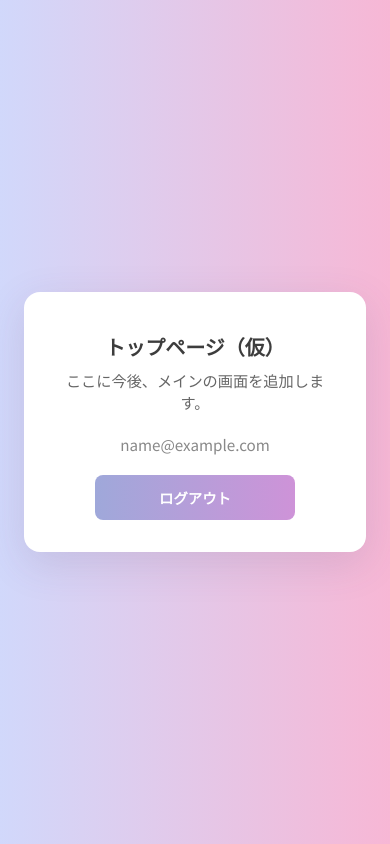
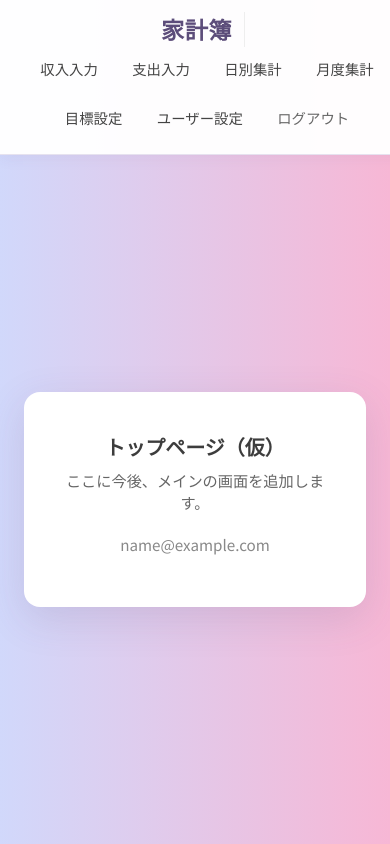
Before and after one commit to youhonami/house, a Django app: page / in a window 390 px wide. Run offline with Django 5.2, Linux system fonts and the light colour scheme; the visitor is signed in with stand-in values (Sample User, id 1).

Commit message:
トップページのサイドバーを作成

```diff
--- a/accounts/static/accounts/css/auth.css
+++ b/accounts/static/accounts/css/auth.css
@@ -174,3 +174,179 @@
   box-shadow: none;
   font-size: 0.9rem;
 }
+
+/* アプリシェル（サイドバー + メイン） */
+body.auth-page.auth-page--app-shell {
+  display: flex;
+  flex-direction: column;
+  align-items: stretch;
+  justify-content: flex-start;
+  padding: 0;
+  box-sizing: border-box;
+}
+
+.app-shell {
+  display: flex;
+  flex-direction: row;
+  flex: 1 0 auto;
+  align-self: stretch;
+  width: 100%;
+  max-width: 100%;
+  min-height: 100vh;
+  min-height: 100dvh;
+}
+
+.app-sidebar {
+  flex: 0 0 220px;
+  width: 220px;
+  display: flex;
+  flex-direction: column;
+  padding: 1.25rem 0;
+  background: rgba(255, 255, 255, 0.97);
+  border-right: 1px solid rgba(200, 190, 220, 0.45);
+  box-shadow: 4px 0 18px rgba(88, 74, 120, 0.06);
+}
+
+.app-sidebar__brand {
+  display: block;
+  margin: 0 1rem 1rem;
+  padding-bottom: 1rem;
+  text-align: center;
+  font-family: 'DM Serif Display', 'Shippori Mincho', 'Hiragino Mincho ProN',
+    serif;
+  font-size: 1.45rem;
+  font-weight: 400;
+  color: #a896d8;
+  text-decoration: none;
+  letter-spacing: 0.02em;
+  border-bottom: 1px solid #eee;
+}
+
+.app-sidebar__brand:hover {
+  color: #8a75c4;
+}
+
+.app-sidebar__brand.is-active {
+  font-weight: 600;
+  color: #5c4d7a;
+}
+
+.app-sidebar__nav {
+  display: flex;
+  flex-direction: column;
+  gap: 0.15rem;
+  padding: 0 0.5rem;
+}
+
+.app-sidebar__link {
+  display: block;
+  padding: 0.7rem 1rem;
+  font-size: 0.9rem;
+  font-weight: 500;
+  color: #444;
+  text-decoration: none;
+  border: none;
+  border-radius: 8px;
+  border-left: 3px solid transparent;
+  background: transparent;
+  font-family: inherit;
+  text-align: left;
+  width: 100%;
+  cursor: pointer;
+  box-sizing: border-box;
+  transition: background 0.15s, color 0.15s, border-color 0.15s;
+}
+
+.app-sidebar__link:hover {
+  background: rgba(168, 150, 216, 0.12);
+  color: #5c4d7a;
+}
+
+.app-sidebar__link.is-active {
+  background: rgba(168, 150, 216, 0.2);
+  border-left-color: #a896d8;
+  color: #5c4d7a;
+  font-weight: 600;
+}
+
+.app-sidebar__form {
+  margin: 0;
+  padding: 0;
+}
+
+.app-sidebar__link--logout {
+  margin-top: 0.35rem;
+  color: #666;
+}
+
+.app-sidebar__link--logout:hover {
+  background: rgba(232, 160, 200, 0.15);
+  color: #8b4a62;
+}
+
+.app-shell__body {
+  flex: 1;
+  display: flex;
+  flex-direction: column;
+  min-width: 0;
+  padding: 1.5rem;
+  box-sizing: border-box;
+}
+
+.app-shell__body--center {
+  align-items: center;
+  justify-content: center;
+}
+
+@media (max-width: 720px) {
+  .app-shell {
+    flex-direction: column;
+  }
+
+  .app-sidebar {
+    flex: 0 0 auto;
+    width: 100%;
+    flex-direction: row;
+    flex-wrap: wrap;
+    align-items: center;
+    justify-content: center;
+    padding: 0.75rem;
+    border-right: none;
+    border-bottom: 1px solid rgba(200, 190, 220, 0.45);
+    box-shadow: 0 4px 14px rgba(88, 74, 120, 0.06);
+  }
+
+  .app-sidebar__brand {
+    margin: 0 0.5rem 0 0;
+    padding: 0 0.75rem 0 0;
+    border-bottom: none;
+    border-right: 1px solid #eee;
+    flex: 0 0 auto;
+  }
+
+  .app-sidebar__nav {
+    flex-direction: row;
+    flex-wrap: wrap;
+    justify-content: center;
+    flex: 1 1 auto;
+  }
+
+  .app-sidebar__link {
+    width: auto;
+    border-left: none;
+    border-bottom: 3px solid transparent;
+  }
+
+  .app-sidebar__link.is-active {
+    border-left: none;
+    border-bottom-color: #a896d8;
+  }
+
+  .app-sidebar__form {
+    width: auto;
+  }
+
+  .app-sidebar__link--logout {
+    margin-top: 0;
+  }
+}
--- /dev/null
+++ b/accounts/templatetags/navigation_tags.py
@@ -0,0 +1,19 @@
+from django import template
+
+from accounts.navigation import SIDEBAR_BRAND, SIDEBAR_NAV_ITEMS
+
+register = template.Library()
+
+
+@register.inclusion_tag('accounts/partials/app_sidebar.html', takes_context=True)
+def render_sidebar(context):
+    """サイドバー（`navigation.py` の定義 + 現在URLによる表示状態）。"""
+    request = context['request']
+    n = ''
+    if getattr(request, 'resolver_match', None) and request.resolver_match:
+        n = request.resolver_match.url_name or ''
+    return {
+        'sidebar_brand': SIDEBAR_BRAND,
+        'sidebar_nav_items': SIDEBAR_NAV_ITEMS,
+        'n': n,
+    }
--- a/accounts/urls.py
+++ b/accounts/urls.py
@@ -7,6 +7,12 @@ app_name = 'accounts'
 
 urlpatterns = [
     path('', views.top, name='top'),
+    path('income/', views.income, name='income'),
+    path('expense/', views.expense, name='expense'),
+    path('summary/daily/', views.daily_summary, name='daily_summary'),
+    path('summary/monthly/', views.monthly_summary, name='monthly_summary'),
+    path('goals/', views.goal_settings, name='goal_settings'),
+    path('settings/', views.settings_page, name='settings'),
     path('login/', views.login_view, name='login'),
     path('register/', views.register_view, name='register'),
     path('logout/', LogoutView.as_view(), name='logout'),
--- a/accounts/views.py
+++ b/accounts/views.py
@@ -13,6 +13,64 @@ def _home():
 @login_required
 def top(request):
     return render(request, 'accounts/top.html')
+
+
+def _stub_ctx(title_suffix: str, heading: str, note: str):
+    return {'title_suffix': title_suffix, 'heading': heading, 'note': note}
+
+
+@login_required
+def income(request):
+    return render(
+        request,
+        'accounts/placeholder.html',
+        _stub_ctx('収入入力', '収入入力', 'ここに収入入力の内容を追加予定です。'),
+    )
+
+
+@login_required
+def expense(request):
+    return render(
+        request,
+        'accounts/placeholder.html',
+        _stub_ctx('支出入力', '支出入力', 'ここに支出入力の内容を追加予定です。'),
+    )
+
+
+@login_required
+def daily_summary(request):
+    return render(
+        request,
+        'accounts/placeholder.html',
+        _stub_ctx('日別集計', '日別集計', 'ここに日別集計の内容を追加予定です。'),
+    )
+
+
+@login_required
+def monthly_summary(request):
+    return render(
+        request,
+        'accounts/placeholder.html',
+        _stub_ctx('月度集計', '月度集計', 'ここに月度集計の内容を追加予定です。'),
+    )
+
+
+@login_required
+def goal_settings(request):
+    return render(
+        request,
+        'accounts/placeholder.html',
+        _stub_ctx('目標設定', '目標設定', 'ここに目標設定の内容を追加予定です。'),
+    )
+
+
+@login_required
+def settings_page(request):
+    return render(
+        request,
+        'accounts/placeholder.html',
+        _stub_ctx('設定', '設定', 'ここに設定画面の内容を追加予定です。'),
+    )
 
 
 def login_view(request):
--- /dev/null
+++ b/templates/accounts/base_app.html
@@ -0,0 +1,9 @@
+{% extends "accounts/base_auth.html" %}
+{% load navigation_tags %}
+{% block body_class %}auth-page auth-page--app-shell{% endblock %}
+{% block body %}
+<div class="app-shell">
+  {% render_sidebar %}
+  <div class="app-shell__body {% block app_shell_body_class %}{% endblock %}">{% block app_body %}{% endblock %}</div>
+</div>
+{% endblock %}
--- a/templates/accounts/base_auth.html
+++ b/templates/accounts/base_auth.html
@@ -13,7 +13,7 @@
     />
     <link rel="stylesheet" href="{% static 'accounts/css/auth.css' %}" />
   </head>
-  <body class="auth-page">
+  <body class="{% block body_class %}auth-page{% endblock %}">
     {% block body %}{% endblock %}
   </body>
 </html>
--- /dev/null
+++ b/templates/accounts/partials/app_sidebar.html
@@ -0,0 +1,25 @@
+<aside class="app-sidebar" aria-label="メインメニュー">
+  <a
+    href="{% url sidebar_brand.url_name %}"
+    class="app-sidebar__brand{% if n == sidebar_brand.match %} is-active{% endif %}"
+    >{{ sidebar_brand.label }}</a
+  >
+  <nav class="app-sidebar__nav">
+    {% for item in sidebar_nav_items %}
+      {% if item.kind == 'link' %}
+        <a
+          href="{% url item.url_name %}"
+          class="app-sidebar__link{% if n == item.match %} is-active{% endif %}"
+          >{{ item.label }}</a
+        >
+      {% elif item.kind == 'logout' %}
+        <form method="post" action="{% url 'accounts:logout' %}" class="app-sidebar__form">
+          {% csrf_token %}
+          <button type="submit" class="app-sidebar__link app-sidebar__link--logout">
+            {{ item.label }}
+          </button>
+        </form>
+      {% endif %}
+    {% endfor %}
+  </nav>
+</aside>
--- a/templates/accounts/top.html
+++ b/templates/accounts/top.html
@@ -1,15 +1,12 @@
-{% extends "accounts/base_auth.html" %}
+{% extends "accounts/base_app.html" %}
+{% block app_shell_body_class %}app-shell__body--center{% endblock %}
 {% block title %}トップ — 家計簿{% endblock %}
-{% block body %}
+{% block app_body %}
 <div class="auth-card auth-card--home">
   <h1>トップページ（仮）</h1>
   <p class="top-placeholder">ここに今後、メインの画面を追加します。</p>
   <p class="top-user">
     {{ request.user.email|default:request.user.username }}
   </p>
-  <form method="post" action="{% url 'accounts:logout' %}">
-    {% csrf_token %}
-    <button type="submit" class="auth-submit auth-submit--subtle">ログアウト</button>
-  </form>
 </div>
 {% endblock %}
```
Also changed, not shown: accounts/navigation.py (added, +51 -0 lines), templates/accounts/placeholder.html (added, +9 -0 lines), README.md, accounts/templatetags/__init__.py (added).
